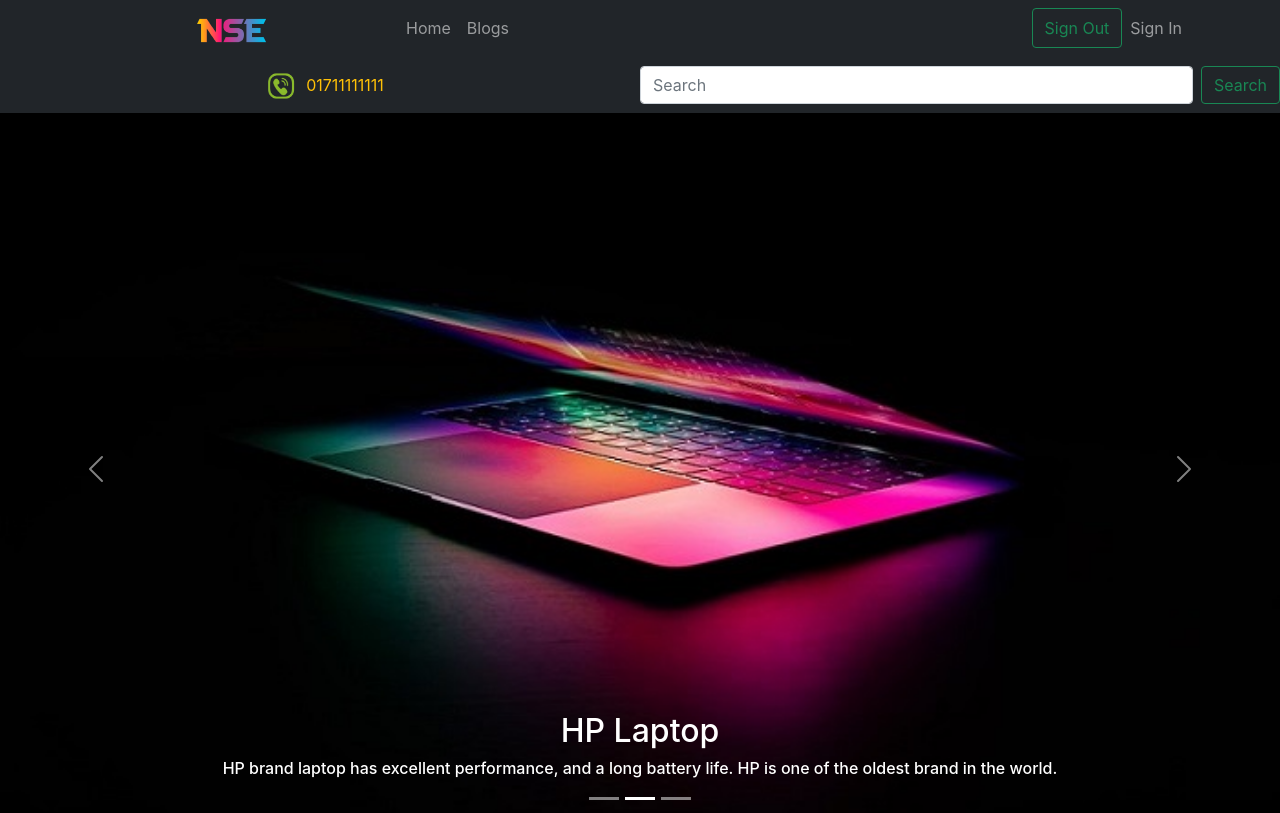
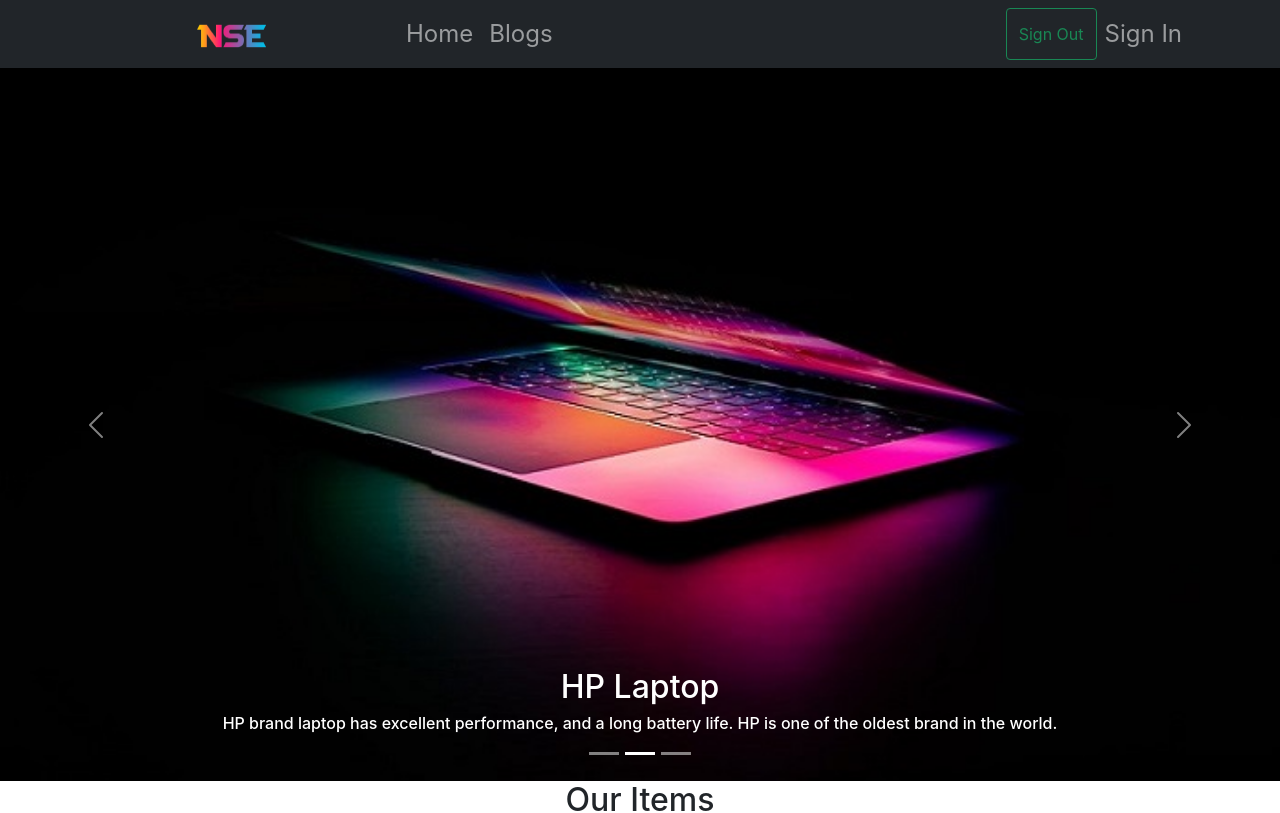
Before and after one commit to projit-1/projects-warhouse-client, a React (Create React App) app: page /home in a window 1280 px wide. Shown: the top 813 px of the page. Built offline with nearby package versions, Linux system fonts and the light colour scheme.

Commit message:
footer is done

```diff
--- a/src/Pages/Contact/SocialContact/SocialContact.js
+++ b/src/Pages/Contact/SocialContact/SocialContact.js
@@ -6,16 +6,16 @@
     return (
         <div className='w-100 mx-auto mx-5'>
             <div>
-                <h4 className='text-warning'> Flow Us</h4>
+                <h4 className='text-warning fs-3 text-start px-3 '> Flow Us</h4>
             </div>
-            <div className='d-flex '>
-                <a className='mx-3 bg-light px-2 py-1 "' href="https://">
+            <div className=' socialcontact d-flex'>
+                <a className='  bg-secondary bg-gradient mx-3  px-3 py-2 rounded-3 text-light ' href="https://">
                     <FaFacebookSquare />
                 </a>
-                <a className='bg-light px-2 py-1' href="http://">
+                <a className=' bg-secondary bg-gradient  px-3 py-2 rounded-3 text-light' href="http://">
                     <FaTwitter />
                 </a>
-                <a className='mx-3 bg-light px-2 py-1' href="http://">
+                <a className=' bg-secondary bg-gradient mx-3 px-3 py-2 rounded-3 text-light' href="http://">
                     < FaInstagram />
                 </a>
             </div>
--- a/src/Pages/Footer/Footer.js
+++ b/src/Pages/Footer/Footer.js
@@ -3,20 +3,23 @@
 import { Link } from 'react-router-dom';
 import footerimage from '../../images/footerimg.png'
 import SocialContact from '../Contact/SocialContact/SocialContact';
+import SubBanner from '../SubBanner/SubBanner';
 
 
 
 const Footer = () => {
     return (
         <div>
-            <footer className="bg-dark text-center text-primary">
+            <footer className="text-warning  border border-dark border border-3 text-primary">
+
                 <div className=' d-flex  justify-content-between align-items-center '>
                     <div className="fooetr-img w-50  ">
                         <img className='w-100' src={footerimage} alt="" />
                     </div>
-                    <div className="footer-menu mx-auto justify-content-center align-items-center">
+                    <div className="footer-men mx-auto">
+                        <SubBanner></SubBanner>
                         <div className=''>
-                            <div>
+                            <div className=' text-start fs-3'>
                                 <Nav.Link as={Link} to="aboutus">About Us</Nav.Link>
                                 <Nav.Link as={Link} to="privacy">Privacy</Nav.Link>
                                 <Nav.Link as={Link} to="contact">Contact Us</Nav.Link>
@@ -25,9 +28,9 @@
                         </div>
                     </div>
                 </div>
-                <div className="text-center  d-flex  justify-content-between align-items-center mx-5 py-2">
-                    <p> Copyright © 2022  NS Electronics</p>
-                    <p className='mx-2'> Powered By:  NS Electronics, Khulna</p>
+                <div className="text-center bg-dark  d-flex  justify-content-between align-items-center ">
+                    <p className='mx-5 py-5'> Copyright © 2022  NS Electronics</p>
+                    <p className='mx-5'> Powered By:  NS Electronics, Khulna</p>
                 </div>
             </footer>
         </div>
--- a/src/Pages/Header/Header.js
+++ b/src/Pages/Header/Header.js
@@ -1,5 +1,5 @@
 import React from 'react';
-import { Button, Container, Form, FormControl, Nav, Navbar } from 'react-bootstrap';
+import { Button, Container, Nav, Navbar } from 'react-bootstrap';
 import { Link } from 'react-router-dom';
 import logo from '../../images/logo.png'
 
@@ -12,13 +12,13 @@
                     <Navbar.Toggle aria-controls="responsive-navbar-nav" />
                     <Navbar.Collapse id="responsive-navbar-nav">
                         <Nav className="me-auto">
-                            <Nav.Link as={Link} to="home">Home</Nav.Link>
-                            <Nav.Link as={Link} to="blogs">Blogs</Nav.Link>
+                            <Nav.Link className='fs-4' as={Link} to="home">Home</Nav.Link>
+                            <Nav.Link className='fs-4' as={Link} to="blogs">Blogs</Nav.Link>
                         </Nav>
 
                         <Nav className='mx-2'>
                             <Button variant="outline-success" className='bg-dark'>Sign Out</Button>
-                            <Nav.Link as={Link} to="signin">Sign In</Nav.Link>
+                            <Nav.Link className='fs-4' as={Link} to="signin">Sign In</Nav.Link>
                         </Nav>
                     </Navbar.Collapse>
                 </Container>
--- a/src/Pages/Home/Home.js
+++ b/src/Pages/Home/Home.js
@@ -12,7 +12,7 @@
     const [inventories, setInventories] = useInventories();
     return (
         <div>
-            <SubBanner></SubBanner>
+            {/* <SubBanner></SubBanner> */}
             <banner-section>
                 <Carousel fade>
                     <Carousel.Item>
--- a/src/Pages/SubBanner/SubBanner.js
+++ b/src/Pages/SubBanner/SubBanner.js
@@ -5,12 +5,12 @@
 
 const SubBanner = () => {
     return (
-        <div className='d-flex w-100 bg-dark justify-content-between align-items-center'>
+        <div className='d-flex w-100  justify-content-between align-items-center'>
             <div className=' d-flex w-100 justify-content-center align-items-center'>
                 <div> <img className='telephone' src={telephone} alt="" /></div>
-                <div className='mt-3'><p className='text-warning '> 01711111111</p></div>
+                <div className='mt-3'><p className='text-warning fs-2'> 01711111111</p></div>
             </div>
-            <div className='w-100'>
+            <div className='w-100 px-2'>
                 <Form className="w-100 d-flex">
                     <FormControl
                         type="search"
```
Also changed, not shown: src/Pages/Footer/Footer.css (added).
